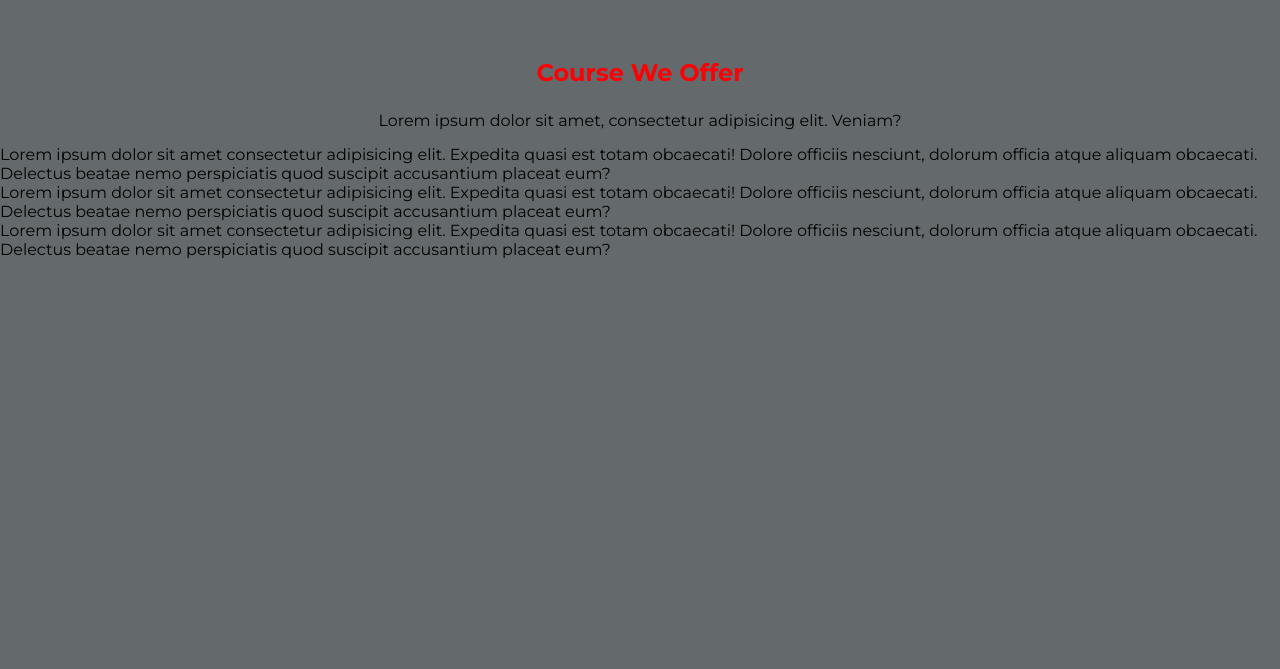
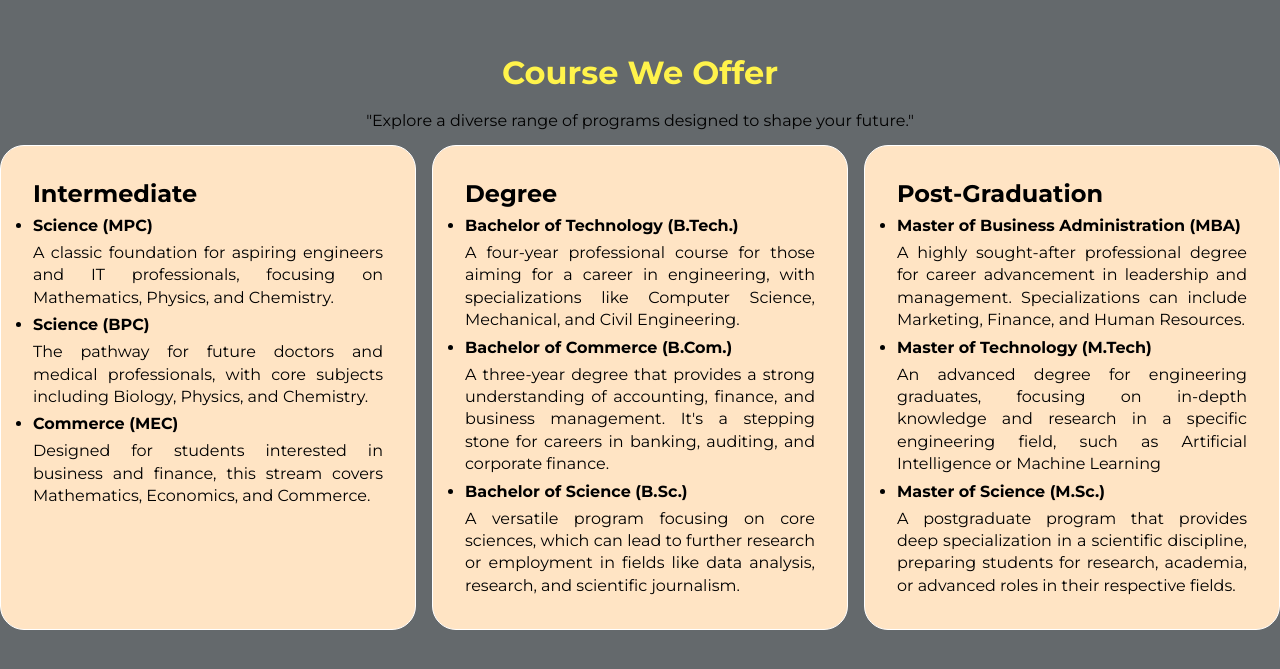
Before and after one commit to Ddhurvey/University-Web-design---Devendra-Dhurvey, a plain HTML site: page index.html in a window 1280 px wide. Shown: the part 951-1620 px from the top of the page. Drawn offline with Linux system fonts and the light colour scheme.

Commit message:
course container updated

```diff
--- a/index.html
+++ b/index.html
@@ -36,7 +36,7 @@
         <!-- Header container -->
         <header>
             <nav>
-                <img src="eduford_img/ChatGPT Image Sep 9, 2025, 10_15_47 AM.png" alt="Logo Of Dev-EDU">
+                <img src="eduford_img/Gemini_Generated_Image_sehfn4sehfn4sehf-removebg-preview.png" alt="Logo Of Dev-EDU">
                 <div class="navigation-btn">
                     <a href="#">
                         <i class="fa-solid fa-school"></i>
@@ -72,22 +72,82 @@
             </div>
             <!-- Course We Offer -->
             <div class="course-container">
-                <h2>
+                <h1>
                     Course We Offer
-                </h2>
+                </h1>
                 <p>
-                    Lorem ipsum dolor sit amet, consectetur adipisicing elit. Veniam?
+                    "Explore a diverse range of programs designed to shape your future."
                 </p>
                 <div class="course-container-child">
+                    <!-- first block -->
                     <div class="course-block1 course-block">
-                        Lorem ipsum dolor sit amet consectetur adipisicing elit. Expedita quasi est totam obcaecati! Dolore officiis nesciunt, dolorum officia atque aliquam obcaecati. Delectus beatae nemo perspiciatis quod suscipit accusantium placeat eum?
+                        <h2>Intermediate</h2>
+                        <ul>
+                            <li>
+                                <h4>Science (MPC)</h4>
+                            </li>
+                        </ul>
+                        <p>A classic foundation for aspiring engineers and IT professionals, focusing on Mathematics, Physics, and Chemistry.</p>
+                        <ul>
+                            <li>
+                                <h4>Science (BPC)</h4>
+                            </li>
+                        </ul>
+                        <p>The pathway for future doctors and medical professionals, with core subjects including Biology, Physics, and Chemistry.</p>
+                        <ul>
+                            <li>
+                                <h4>Commerce (MEC)</h4>
+                            </li>
+                        </ul>
+                        <p>Designed for students interested in business and finance, this stream covers Mathematics, Economics, and Commerce.</p>
                     </div>
-                    <div class="course-block2 course-block">
-                        Lorem ipsum dolor sit amet consectetur adipisicing elit. Expedita quasi est totam obcaecati! Dolore officiis nesciunt, dolorum officia atque aliquam obcaecati. Delectus beatae nemo perspiciatis quod suscipit accusantium placeat eum?
+                    <!-- second block -->
+                    <div class="course-block3 course-block">
+                        <h2>Degree</h2>
+                        <ul>
+                            <li>
+                                <h4>Bachelor of Technology (B.Tech.)</h4>
+                            </li>
+                        </ul>
+                        <p>A four-year professional course for those aiming for a career in engineering, with specializations like Computer Science, Mechanical, and Civil Engineering.</p>
+                        <ul>
+                            <li>
+                                <h4>Bachelor of Commerce (B.Com.)</h4>
+                            </li>
+                        </ul>
+                        <p>A three-year degree that provides a strong understanding of accounting, finance, and business management. It's a stepping stone for careers in banking, auditing, and corporate finance.</p>
+                        <ul>
+                            <li>
+                                <h4>Bachelor of Science (B.Sc.)</h4>
+                            </li>
+                        </ul>
+                        <p>A versatile program focusing on core sciences, which can lead to further research or employment in fields like data analysis, research, and scientific journalism.</p>
                     </div>
+                    <!-- third block -->
                     <div class="course-block3 course-block">
-                        Lorem ipsum dolor sit amet consectetur adipisicing elit. Expedita quasi est totam obcaecati! Dolore officiis nesciunt, dolorum officia atque aliquam obcaecati. Delectus beatae nemo perspiciatis quod suscipit accusantium placeat eum?
+                        <h2>Post-Graduation</h2>
+                        <ul>
+                            <li>
+                                <h4>Master of Business Administration (MBA)</h4>
+                            </li>
+                        </ul>
+                        <p>
+                            A highly sought-after professional degree for career advancement in leadership and management. Specializations can include Marketing, Finance, and Human Resources.
+                        </p>
+                        <ul>
+                            <li>
+                                <h4>Master of Technology (M.Tech)</h4>
+                            </li>
+                        </ul>
+                        <p>An advanced degree for engineering graduates, focusing on in-depth knowledge and research in a specific engineering field, such as Artificial Intelligence or Machine Learning</p>
+                        <ul>
+                            <li>
+                                <h4>Master of Science (M.Sc.)</h4>
+                            </li>
+                        </ul>
+                        <p>A postgraduate program that provides deep specialization in a scientific discipline, preparing students for research, academia, or advanced roles in their respective fields.</p>
                     </div>
+                    <!--  -->
                 </div>
             </div>
         </main>
--- a/style.css
+++ b/style.css
@@ -8,13 +8,15 @@
     font-family: "Montserrat", sans-serif;
 
 }
-body{
+
+body {
     background-color: #373e42c5;
 
 }
+
 .main {
     /* background:linear-gradient(rgba(0, 0, 0, 0.658)), url("https://images.pexels.com/photos/207684/pexels-photo-207684.jpeg?_gl=1*86exfu*_ga*NjI0OTM1NTMuMTc1NzU4Mjg3Mw..*_ga_8JE65Q40S6*czE3NTc1ODI4NzMkbzEkZzEkdDE3NTc1ODI5MzgkajYwJGwwJGgw"); */
-    background:linear-gradient(rgba(0, 0, 0, 0.7)), url("https://images.unsplash.com/flagged/photo-1554473675-d0904f3cbf38?q=80&w=870&auto=format&fit=crop&ixlib=rb-4.1.0&ixid=M3wxMjA3fDB8MHxwaG90by1wYWdlfHx8fGVufDB8fHx8fA%3D%3D");
+    background: linear-gradient(rgba(0, 0, 0, 0.7)), url("https://images.unsplash.com/flagged/photo-1554473675-d0904f3cbf38?q=80&w=870&auto=format&fit=crop&ixlib=rb-4.1.0&ixid=M3wxMjA3fDB8MHxwaG90by1wYWdlfHx8fGVufDB8fHx8fA%3D%3D");
     background-repeat: no-repeat;
     background-size: 100%;
     height: 125vh;
@@ -70,7 +72,7 @@ header nav {
 }
 
 /* Animations in icon of navigation bar */
-header nav div a::after{
+header nav div a::after {
     transition: all 0.5s ease;
     content: "";
     position: absolute;
@@ -80,6 +82,7 @@ header nav div a::after{
     left: 0;
     background-color: white;
 }
+
 header nav div a:hover::after {
     width: 100%;
 }
@@ -90,6 +93,7 @@ header nav img {
     height: 5rem;
     width: 6rem;
     object-fit: cover;
+    background-color: transparent;
 }
 
 .navigation-btn {
@@ -106,16 +110,40 @@ header nav img {
     font-size: 1rem;
 }
 
-.course-container h2{
+.course-container h1 {
     text-align: center;
     line-height: 3rem;
-    color: #FD0003;
+    color: #fff34b;
 
 }
-.course-container p{
+
+.course-container p {
     text-align: center;
     line-height: 3rem;
 
+}
+
+.course-container-child {
+    display: flex;
+    flex-direction: row;
+    flex-wrap: wrap;
+    gap: 1rem;
+}
+
+.course-block {
+    background-color: bisque;
+    text-align:start;
+    line-height: 2rem;
+    border: 1px solid white;
+    border-radius: 1.5rem;
+    flex-grow: 1;
+    width: 30%;
+    margin: 0 auto;
+    padding: 2rem;
+}
+.course-block p{
+    text-align: justify;
+    line-height: 1.4rem;
 }
 
 @media (max-width:768px) {
@@ -163,6 +191,14 @@ header nav img {
     .main-page-containt p {
         font-size: 0.9rem;
         line-height: 1.2rem;
+    }
+    /* course container */
+    .course-container-child{
+        flex-direction: column;
+        flex-shrink:auto;
+    }
+    .course-block{
+        width: 90%;
     }
 }
 
```
Also changed, not shown: eduford_img/Gemini_Generated_Image_sehfn4sehfn4sehf-removebg-preview.png (added), eduford_img/logo.png (deleted).
